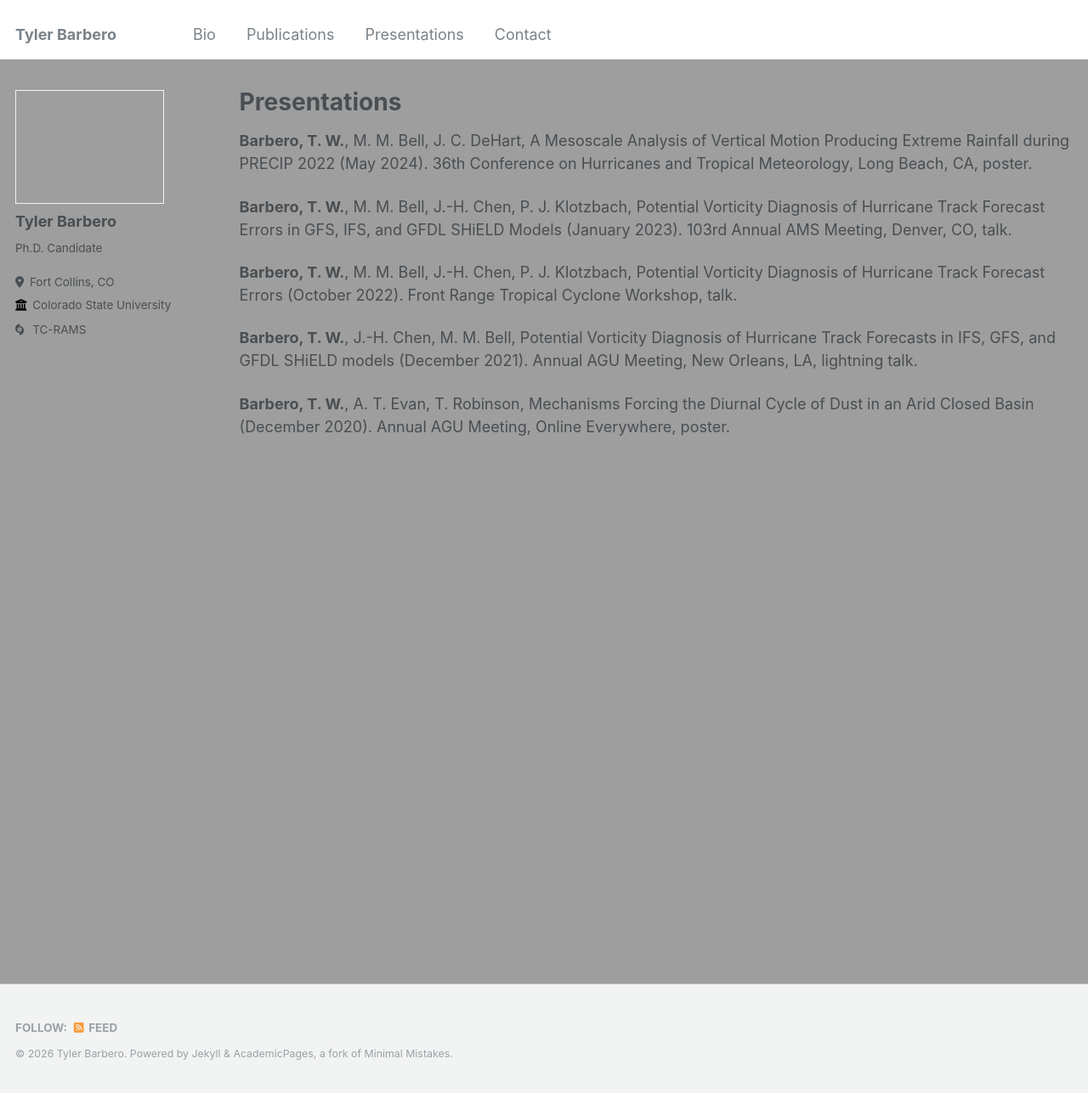
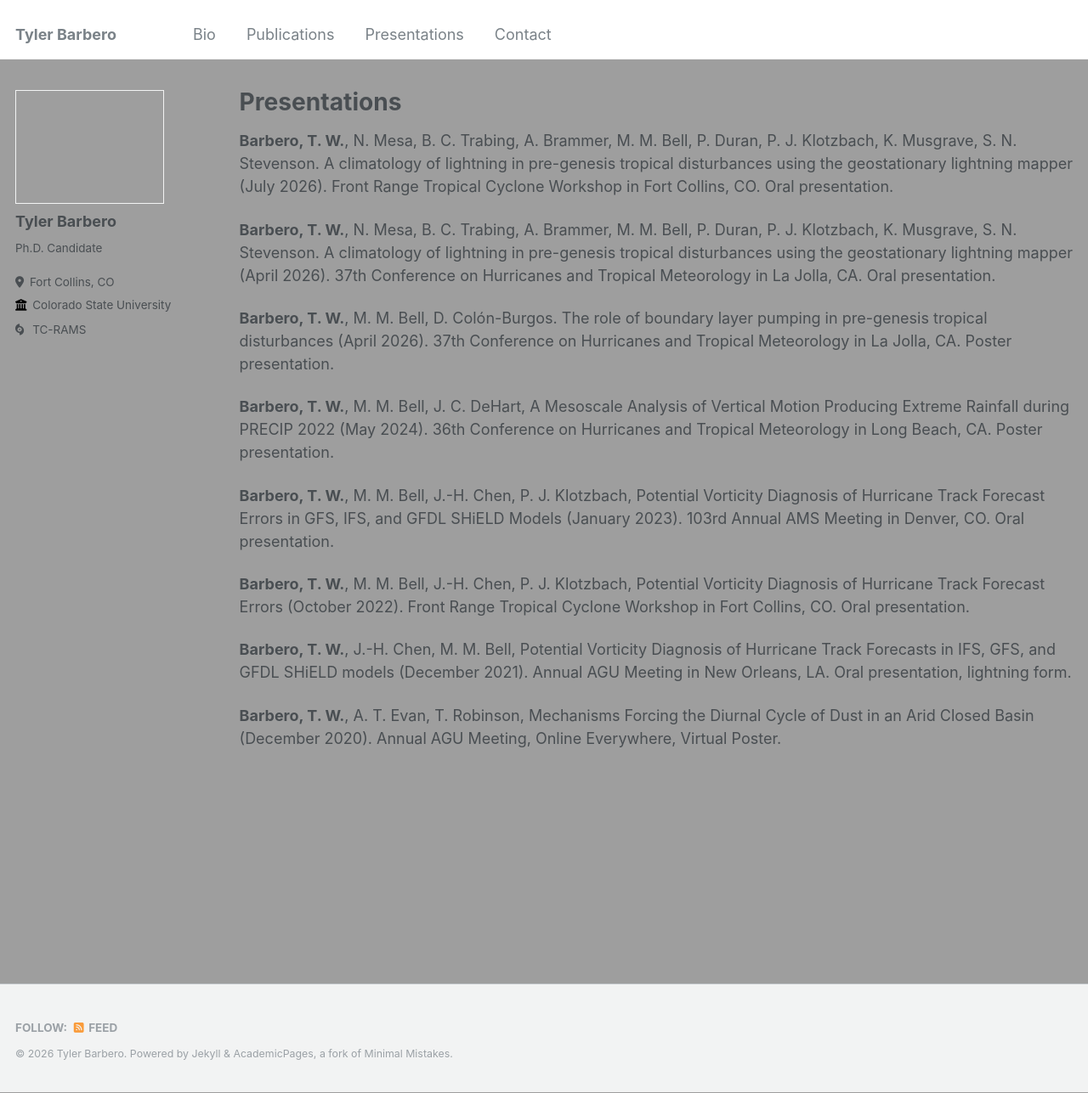
Before and after one commit to tbarbero/tbarbero.github.io, a Jekyll site: the page built from _pages/presentations.md, in a window 1280 px wide and 1287 px high. Shown: the whole window at 85% size. Built offline with Jekyll 4.4.1, drawn with Linux system fonts in a browser that asks for light colours.

Commit message:
Update presentations.md

```diff
--- a/_pages/presentations.md
+++ b/_pages/presentations.md
@@ -5,12 +5,18 @@ permalink: /presentations/
 author_profile: true
 ---
 
-**Barbero, T. W.**, M. M. Bell, J. C. DeHart, A Mesoscale Analysis of Vertical Motion Producing Extreme Rainfall during PRECIP 2022 (May 2024). 36th Conference on Hurricanes and Tropical Meteorology, Long Beach, CA, poster.
+**Barbero, T. W.**, N. Mesa, B. C. Trabing, A. Brammer, M. M. Bell, P. Duran, P. J. Klotzbach, K. Musgrave, S. N. Stevenson. A climatology of lightning in pre-genesis tropical disturbances using the geostationary lightning mapper (July 2026). Front Range Tropical Cyclone Workshop in Fort Collins, CO. Oral presentation.
 
-**Barbero, T. W.**, M. M. Bell, J.-H. Chen, P. J. Klotzbach, Potential Vorticity Diagnosis of Hurricane Track Forecast Errors in GFS, IFS, and GFDL SHiELD Models (January 2023). 103rd Annual AMS Meeting, Denver, CO, talk.
+**Barbero, T. W.**, N. Mesa, B. C. Trabing, A. Brammer, M. M. Bell, P. Duran, P. J. Klotzbach, K. Musgrave, S. N. Stevenson. A climatology of lightning in pre-genesis tropical disturbances using the geostationary lightning mapper (April 2026). 37th Conference on Hurricanes and Tropical Meteorology in La Jolla, CA. Oral presentation.
 
-**Barbero, T. W.**, M. M. Bell, J.-H. Chen, P. J. Klotzbach, Potential Vorticity Diagnosis of Hurricane Track Forecast Errors (October 2022). Front Range Tropical Cyclone Workshop, talk.
+**Barbero, T. W.**, M. M. Bell, D. Colón-Burgos. The role of boundary layer pumping in pre-genesis tropical disturbances (April 2026). 37th Conference on Hurricanes and Tropical Meteorology in La Jolla, CA. Poster presentation.
 
-**Barbero, T. W.**, J.-H. Chen, M. M. Bell, Potential Vorticity Diagnosis of Hurricane Track Forecasts in IFS, GFS, and GFDL SHiELD models (December 2021). Annual AGU Meeting, New Orleans, LA, lightning talk.
+**Barbero, T. W.**, M. M. Bell, J. C. DeHart, A Mesoscale Analysis of Vertical Motion Producing Extreme Rainfall during PRECIP 2022 (May 2024). 36th Conference on Hurricanes and Tropical Meteorology in Long Beach, CA. Poster presentation.
 
-**Barbero, T. W.**, A. T. Evan, T. Robinson, Mechanisms Forcing the Diurnal Cycle of Dust in an Arid Closed Basin (December 2020). Annual AGU Meeting, Online Everywhere, poster.
+**Barbero, T. W.**, M. M. Bell, J.-H. Chen, P. J. Klotzbach, Potential Vorticity Diagnosis of Hurricane Track Forecast Errors in GFS, IFS, and GFDL SHiELD Models (January 2023). 103rd Annual AMS Meeting in Denver, CO. Oral presentation.
+
+**Barbero, T. W.**, M. M. Bell, J.-H. Chen, P. J. Klotzbach, Potential Vorticity Diagnosis of Hurricane Track Forecast Errors (October 2022). Front Range Tropical Cyclone Workshop in Fort Collins, CO. Oral presentation.
+
+**Barbero, T. W.**, J.-H. Chen, M. M. Bell, Potential Vorticity Diagnosis of Hurricane Track Forecasts in IFS, GFS, and GFDL SHiELD models (December 2021). Annual AGU Meeting in New Orleans, LA. Oral presentation, lightning form.
+
+**Barbero, T. W.**, A. T. Evan, T. Robinson, Mechanisms Forcing the Diurnal Cycle of Dust in an Arid Closed Basin (December 2020). Annual AGU Meeting, Online Everywhere, Virtual Poster.
```
